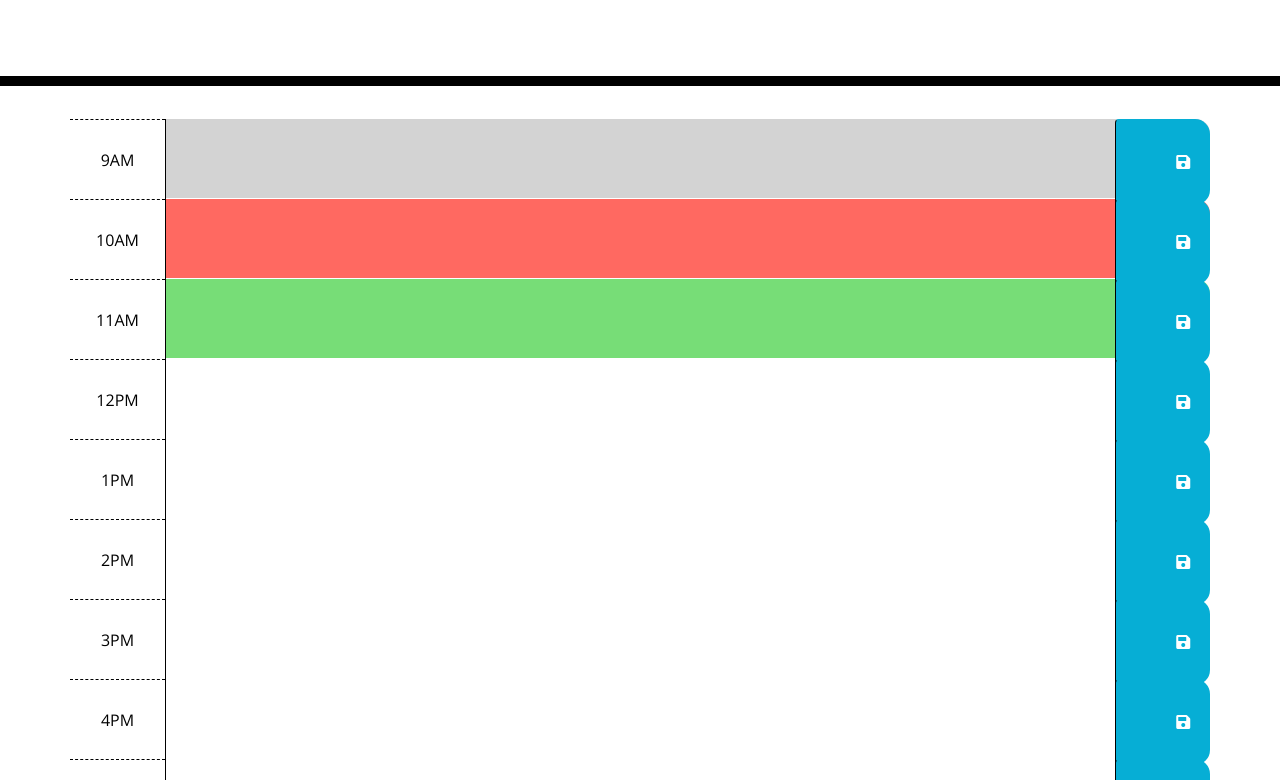
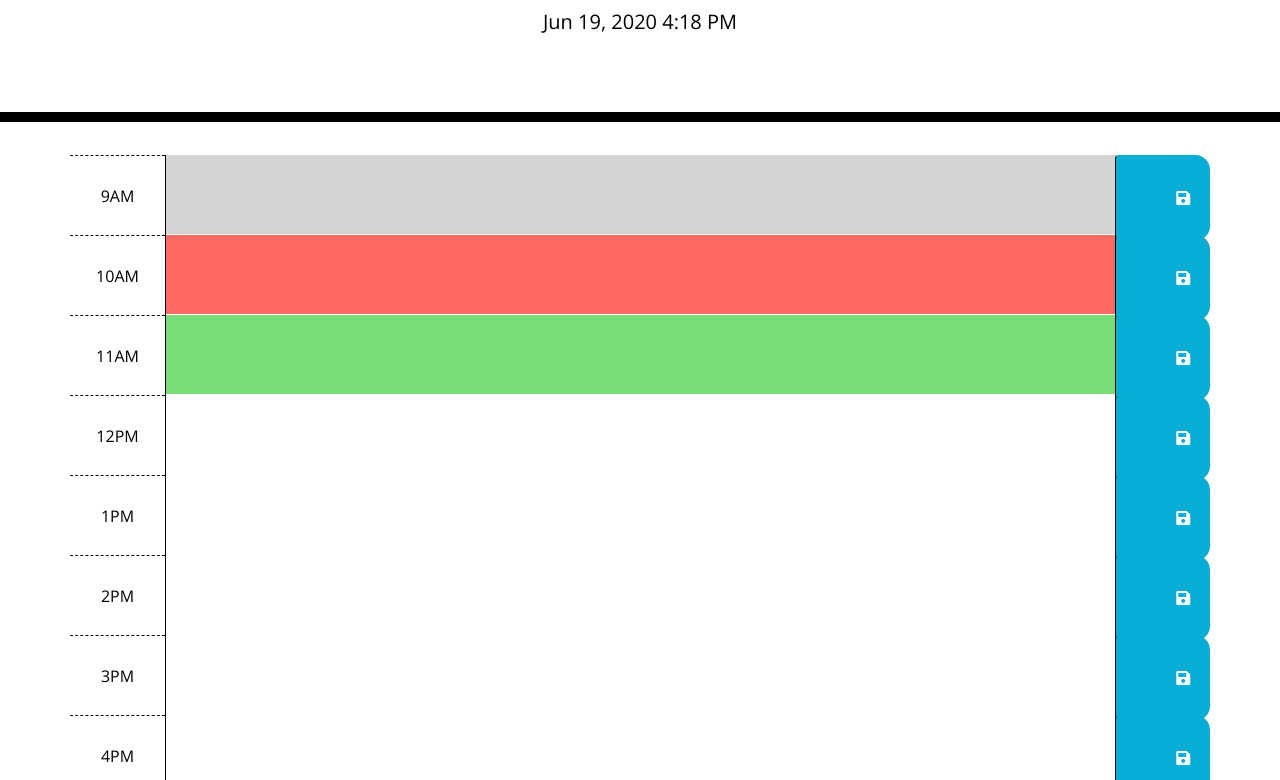
Before and after one commit to mandisareed/work-day-scheduler, a plain HTML site: page index.html in a window 1280 px wide. Shown: the part 182-962 px from the top of the page. Drawn offline with nearby package versions, Linux system fonts and the light colour scheme.

Commit message:
current time displayed in header

```diff
--- a/index.html
+++ b/index.html
@@ -20,6 +20,7 @@
     />
     <link rel="stylesheet" href="style.css" />
     <title>Work Day Scheduler</title>
+    <script>src="https://momentjs.com/downloads/moment.js"</script>
   </head>
 
   <body>
@@ -123,6 +124,7 @@
         </button>
       </div>
     </div>
+
     <script src="https://code.jquery.com/jquery-3.4.1.min.js"></script>
     <script src="https://cdnjs.cloudflare.com/ajax/libs/moment.js/2.24.0/moment.min.js"></script>
     <script src="./script.js"></script>
--- a/script.js
+++ b/script.js
@@ -0,0 +1,2 @@
+var now = moment();
+$("#currentDay").text(now.format("lll"));
```
